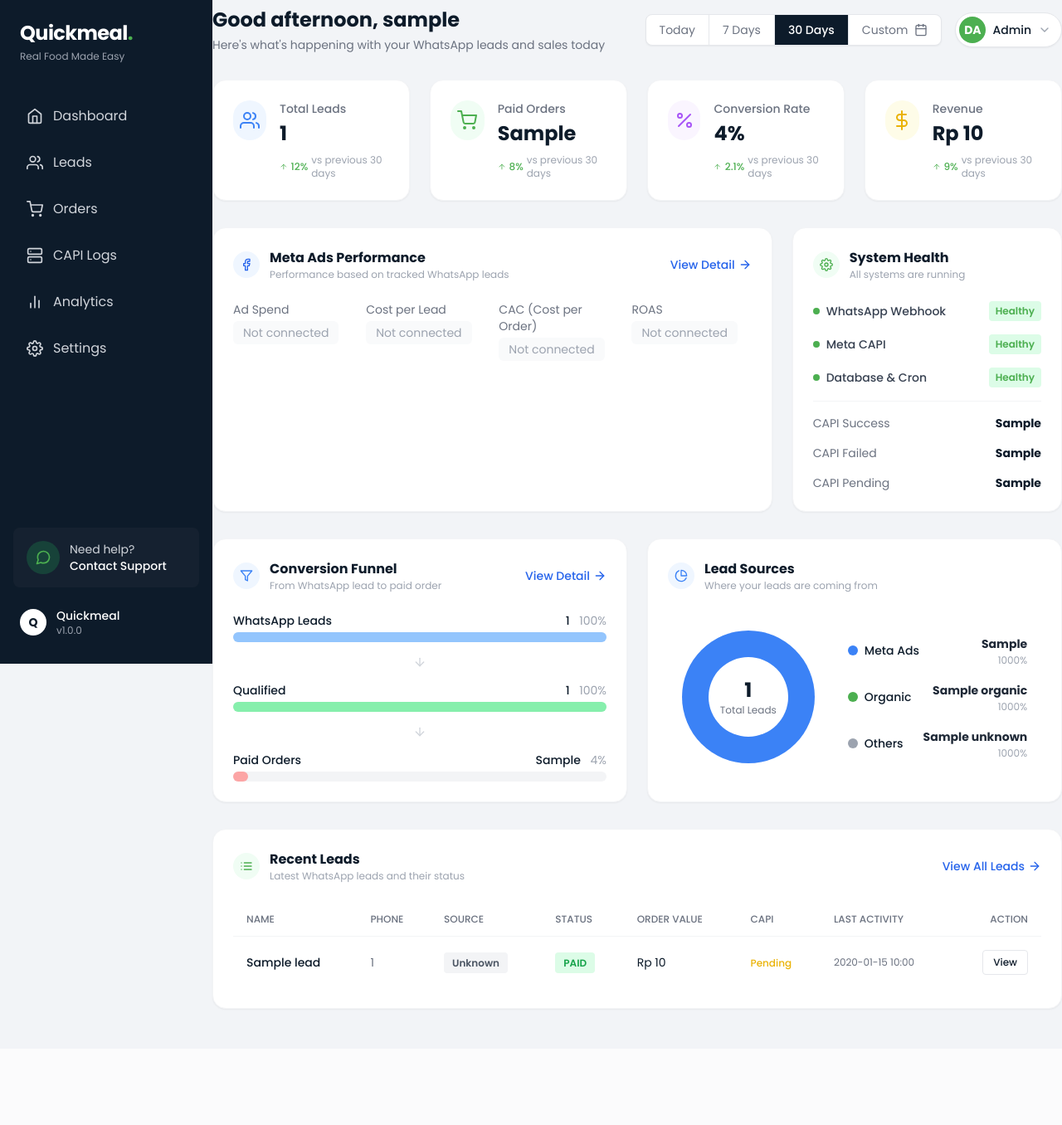
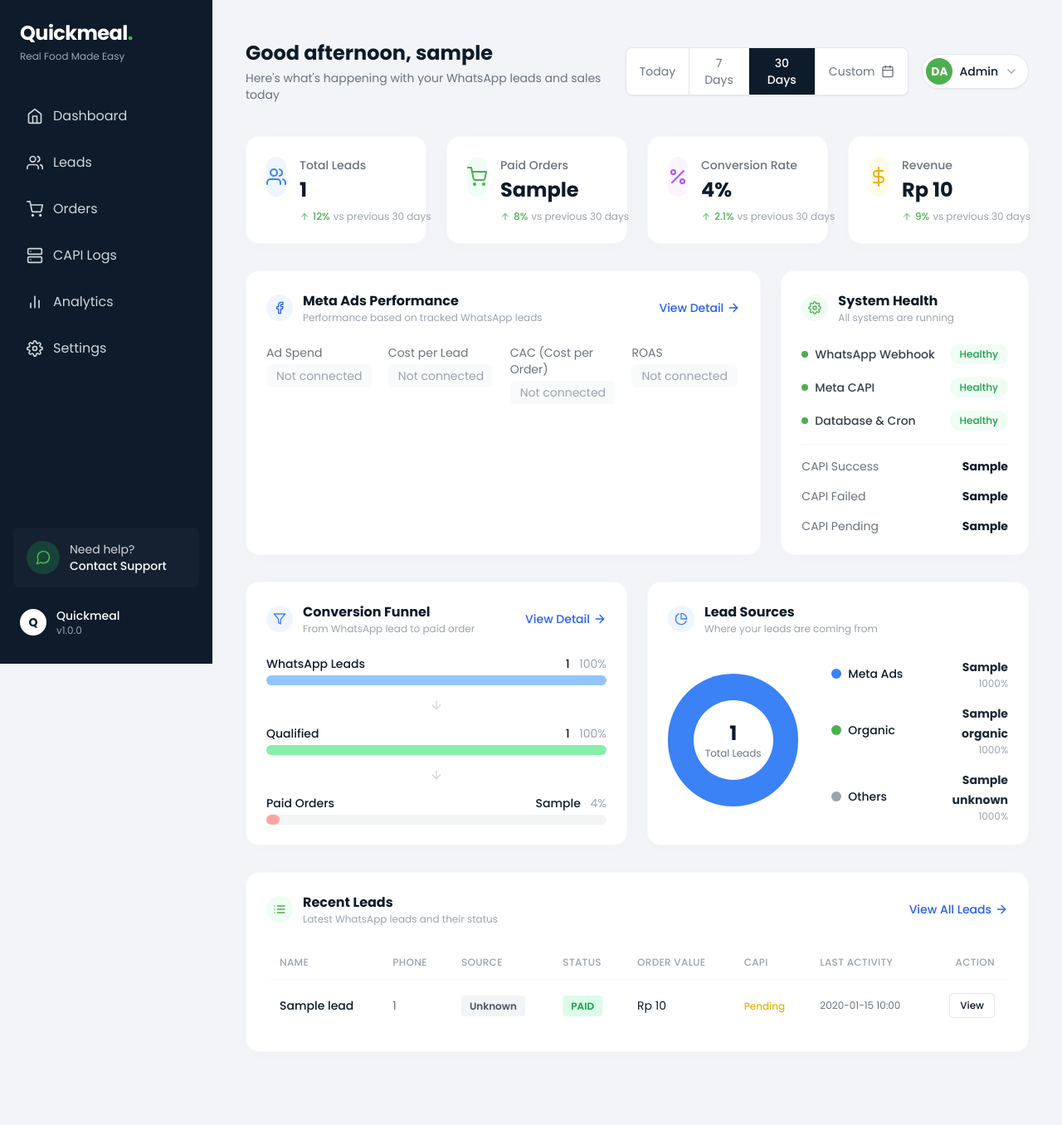
Before and after one commit to canugra/CAPI, a Flask app: template templates/dashboard.html in a window 1280 px wide. Shown: the whole page at 83% size. Before the commit the page ends 1217 px from the top, so only its background shows below. Run offline with Flask 3, Linux system fonts and the light colour scheme; the visitor is signed in with stand-in values (Sample User, id 1); the template is opened without the code that fills it: most values are stand-ins (such as "Sample title", 1, 10 or a date in 2020); some libraries are stand-ins or nearby versions.

Commit message:
UI Hotfix: Add missing wrapper padding and refine shadows

```diff
--- a/templates/base.html
+++ b/templates/base.html
@@ -94,8 +94,10 @@
     {% endif %}
 
     <!-- Main Content -->
-    <div class="{% if session.get('logged_in') %}ml-64{% endif %} flex-1 min-w-0 flex flex-col min-h-screen">
-        {% block content %}{% endblock %}
+    <div class="{% if session.get('logged_in') %}ml-64{% endif %} flex-1 min-w-0 flex flex-col min-h-screen bg-brand-light p-8 lg:p-10">
+        <div class="max-w-7xl mx-auto w-full">
+            {% block content %}{% endblock %}
+        </div>
     </div>
 
     <script>
--- a/templates/dashboard.html
+++ b/templates/dashboard.html
@@ -2,7 +2,7 @@
 {% block content %}
 
 <!-- Header -->
-<div class="flex justify-between items-center mb-8 mt-2">
+<div class="flex justify-between items-center mb-10 mt-2">
     <div>
         <h2 class="text-2xl font-bold text-brand-navy">Good afternoon, {{ session.get('username', 'Admin') }}</h2>
         <p class="text-sm text-gray-500 mt-1">Here's what's happening with your WhatsApp leads and sales today</p>
@@ -30,7 +30,7 @@
 <!-- KPI Row -->
 <div class="grid grid-cols-1 md:grid-cols-2 lg:grid-cols-4 gap-6 mb-8">
     <!-- Total Leads -->
-    <div class="bg-white rounded-2xl shadow-sm border border-gray-100 p-6 flex items-start space-x-4">
+    <div class="bg-white rounded-2xl shadow-[0_4px_24px_-4px_rgba(0,0,0,0.02)] border border-gray-100/50 p-6 flex items-start space-x-4">
         <div class="w-12 h-12 rounded-full bg-blue-50 flex items-center justify-center text-blue-500">
             <i data-feather="users" class="w-6 h-6"></i>
         </div>
@@ -38,12 +38,12 @@
             <p class="text-sm font-medium text-gray-500">Total Leads</p>
             <h3 class="text-2xl font-bold text-brand-navy mt-1">{{ total_leads }}</h3>
             <p class="text-xs font-medium text-brand-green mt-2 flex items-center">
-                <i data-feather="arrow-up" class="w-3 h-3 mr-1"></i> 12% <span class="text-gray-400 ml-1 font-normal">vs previous 30 days</span>
+                <i data-feather="arrow-up" class="w-3 h-3 mr-1"></i> 12% <span class="text-gray-400 ml-1 font-normal whitespace-nowrap">vs previous 30 days</span>
             </p>
         </div>
     </div>
     <!-- Paid Orders -->
-    <div class="bg-white rounded-2xl shadow-sm border border-gray-100 p-6 flex items-start space-x-4">
+    <div class="bg-white rounded-2xl shadow-[0_4px_24px_-4px_rgba(0,0,0,0.02)] border border-gray-100/50 p-6 flex items-start space-x-4">
         <div class="w-12 h-12 rounded-full bg-green-50 flex items-center justify-center text-brand-green">
             <i data-feather="shopping-cart" class="w-6 h-6"></i>
         </div>
@@ -51,12 +51,12 @@
             <p class="text-sm font-medium text-gray-500">Paid Orders</p>
             <h3 class="text-2xl font-bold text-brand-navy mt-1">{{ paid_orders }}</h3>
             <p class="text-xs font-medium text-brand-green mt-2 flex items-center">
-                <i data-feather="arrow-up" class="w-3 h-3 mr-1"></i> 8% <span class="text-gray-400 ml-1 font-normal">vs previous 30 days</span>
+                <i data-feather="arrow-up" class="w-3 h-3 mr-1"></i> 8% <span class="text-gray-400 ml-1 font-normal whitespace-nowrap">vs previous 30 days</span>
             </p>
         </div>
     </div>
     <!-- Conversion Rate -->
-    <div class="bg-white rounded-2xl shadow-sm border border-gray-100 p-6 flex items-start space-x-4">
+    <div class="bg-white rounded-2xl shadow-[0_4px_24px_-4px_rgba(0,0,0,0.02)] border border-gray-100/50 p-6 flex items-start space-x-4">
         <div class="w-12 h-12 rounded-full bg-purple-50 flex items-center justify-center text-purple-500">
             <i data-feather="percent" class="w-6 h-6"></i>
         </div>
@@ -64,12 +64,12 @@
             <p class="text-sm font-medium text-gray-500">Conversion Rate</p>
             <h3 class="text-2xl font-bold text-brand-navy mt-1">{{ conversion_rate }}%</h3>
             <p class="text-xs font-medium text-brand-green mt-2 flex items-center">
-                <i data-feather="arrow-up" class="w-3 h-3 mr-1"></i> 2.1% <span class="text-gray-400 ml-1 font-normal">vs previous 30 days</span>
+                <i data-feather="arrow-up" class="w-3 h-3 mr-1"></i> 2.1% <span class="text-gray-400 ml-1 font-normal whitespace-nowrap">vs previous 30 days</span>
             </p>
         </div>
     </div>
     <!-- Revenue -->
-    <div class="bg-white rounded-2xl shadow-sm border border-gray-100 p-6 flex items-start space-x-4">
+    <div class="bg-white rounded-2xl shadow-[0_4px_24px_-4px_rgba(0,0,0,0.02)] border border-gray-100/50 p-6 flex items-start space-x-4">
         <div class="w-12 h-12 rounded-full bg-yellow-50 flex items-center justify-center text-yellow-500">
             <i data-feather="dollar-sign" class="w-6 h-6"></i>
         </div>
@@ -77,7 +77,7 @@
             <p class="text-sm font-medium text-gray-500">Revenue</p>
             <h3 class="text-2xl font-bold text-brand-navy mt-1">{{ revenue|currency }}</h3>
             <p class="text-xs font-medium text-brand-green mt-2 flex items-center">
-                <i data-feather="arrow-up" class="w-3 h-3 mr-1"></i> 9% <span class="text-gray-400 ml-1 font-normal">vs previous 30 days</span>
+                <i data-feather="arrow-up" class="w-3 h-3 mr-1"></i> 9% <span class="text-gray-400 ml-1 font-normal whitespace-nowrap">vs previous 30 days</span>
             </p>
         </div>
     </div>
@@ -85,7 +85,7 @@
 
 <div class="grid grid-cols-1 lg:grid-cols-3 gap-6 mb-8">
     <!-- Meta Ads Performance (Stage A) -->
-    <div class="lg:col-span-2 bg-white rounded-2xl shadow-sm border border-gray-100 p-6">
+    <div class="lg:col-span-2 bg-white rounded-2xl shadow-[0_4px_24px_-4px_rgba(0,0,0,0.02)] border border-gray-100/50 p-6">
         <div class="flex justify-between items-center mb-6">
             <div class="flex items-center space-x-3">
                 <div class="w-8 h-8 rounded-full bg-blue-50 flex items-center justify-center text-blue-600">
@@ -122,7 +122,7 @@
     </div>
 
     <!-- System Health -->
-    <div class="bg-white rounded-2xl shadow-sm border border-gray-100 p-6">
+    <div class="bg-white rounded-2xl shadow-[0_4px_24px_-4px_rgba(0,0,0,0.02)] border border-gray-100/50 p-6">
         <div class="flex items-center space-x-3 mb-6">
             <div class="w-8 h-8 rounded-full bg-green-50 flex items-center justify-center text-brand-green">
                 <i data-feather="settings" class="w-4 h-4"></i>
@@ -139,21 +139,21 @@
                     <div class="w-2 h-2 rounded-full bg-brand-green mr-2"></div>
                     WhatsApp Webhook
                 </div>
-                <span class="bg-green-100 text-brand-green text-xs font-semibold px-2 py-1 rounded">Healthy</span>
+                <span class="bg-green-50 text-green-600 text-xs font-medium px-3 py-1 rounded-full">Healthy</span>
             </div>
             <div class="flex justify-between items-center">
                 <div class="flex items-center text-sm font-medium text-gray-700">
                     <div class="w-2 h-2 rounded-full bg-brand-green mr-2"></div>
                     Meta CAPI
                 </div>
-                <span class="bg-green-100 text-brand-green text-xs font-semibold px-2 py-1 rounded">Healthy</span>
+                <span class="bg-green-50 text-green-600 text-xs font-medium px-3 py-1 rounded-full">Healthy</span>
             </div>
             <div class="flex justify-between items-center">
                 <div class="flex items-center text-sm font-medium text-gray-700">
                     <div class="w-2 h-2 rounded-full bg-brand-green mr-2"></div>
                     Database & Cron
                 </div>
-                <span class="bg-green-100 text-brand-green text-xs font-semibold px-2 py-1 rounded">Healthy</span>
+                <span class="bg-green-50 text-green-600 text-xs font-medium px-3 py-1 rounded-full">Healthy</span>
             </div>
 
             <hr class="border-gray-100 my-4">
@@ -177,7 +177,7 @@
 <!-- Funnel & Sources -->
 <div class="grid grid-cols-1 lg:grid-cols-2 gap-6 mb-8">
     <!-- Funnel -->
-    <div class="bg-white rounded-2xl shadow-sm border border-gray-100 p-6">
+    <div class="bg-white rounded-2xl shadow-[0_4px_24px_-4px_rgba(0,0,0,0.02)] border border-gray-100/50 p-6">
         <div class="flex justify-between items-center mb-6">
             <div class="flex items-center space-x-3">
                 <div class="w-8 h-8 rounded-full bg-blue-50 flex items-center justify-center text-blue-500">
@@ -231,7 +231,7 @@
     </div>
 
     <!-- Sources -->
-    <div class="bg-white rounded-2xl shadow-sm border border-gray-100 p-6 flex flex-col">
+    <div class="bg-white rounded-2xl shadow-[0_4px_24px_-4px_rgba(0,0,0,0.02)] border border-gray-100/50 p-6 flex flex-col">
         <div class="flex items-center space-x-3 mb-6">
             <div class="w-8 h-8 rounded-full bg-blue-50 flex items-center justify-center text-blue-500">
                 <i data-feather="pie-chart" class="w-4 h-4"></i>
@@ -289,7 +289,7 @@
 </div>
 
 <!-- Recent Leads Table -->
-<div class="bg-white rounded-2xl shadow-sm border border-gray-100 p-6 mb-12">
+<div class="bg-white rounded-2xl shadow-[0_4px_24px_-4px_rgba(0,0,0,0.02)] border border-gray-100/50 p-6 mb-12">
     <div class="flex justify-between items-center mb-6">
         <div class="flex items-center space-x-3">
             <div class="w-8 h-8 rounded-full bg-green-50 flex items-center justify-center text-brand-green">
@@ -307,7 +307,7 @@
 
     <div class="overflow-x-auto">
         <table class="w-full text-sm text-left">
-            <thead class="text-xs text-gray-500 uppercase border-b border-gray-100">
+            <thead class="text-xs text-gray-400 font-medium tracking-wide uppercase border-b border-gray-100/50">
                 <tr>
                     <th class="px-4 py-3 font-medium">Name</th>
                     <th class="px-4 py-3 font-medium">Phone</th>
```
